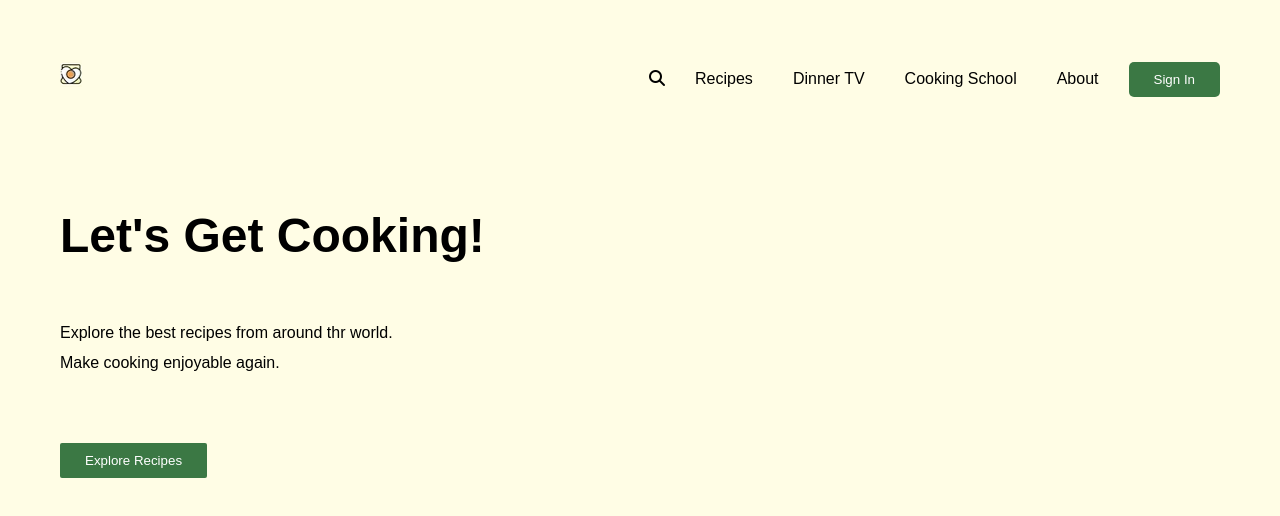
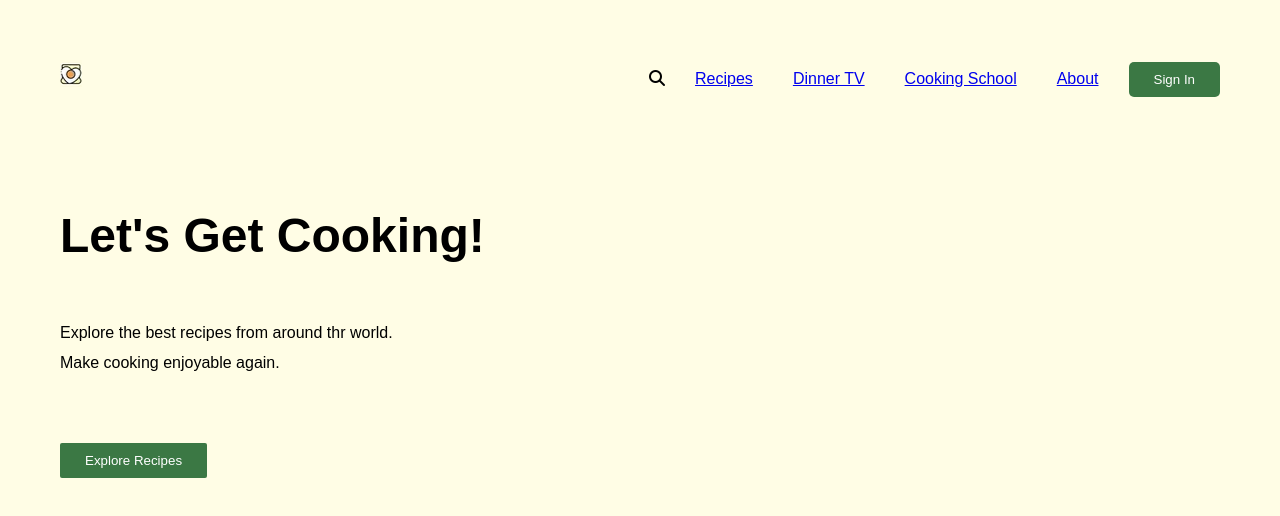
Before and after one commit to RyanClayKao/xuemi_practice_layout_by_react, a React (Vite) app: page / in a window 1280 px wide. Shown: the top 516 px of the page. Built offline with nearby package versions, Linux system fonts and the light colour scheme.

Commit message:
加入藉由 pathname 判斷而切換頁面組件的功能

```diff
--- /dev/null
+++ b/src/container/About/About.jsx
@@ -0,0 +1,6 @@
+
+export default function About() {
+  return (
+    <div>About</div>
+  )
+}
--- a/src/container/App/App.jsx
+++ b/src/container/App/App.jsx
@@ -1,22 +1,34 @@
-import { useState } from "react";
+import { useEffect, useState } from "react";
 import Logo from "./logo.png";
 import {
   StyledAppHeader,
   StyledAppHeaderNavigationBar,
   StyledSignInButton,
   StyledAppHeaderContent,
-  StyledExploerButton
+  StyledExploerButton,
 } from "./App.styled";
+import About from "../About/About";
+import Cooking from "../Cooking/Cooking";
+import Recipes from "../Recipes/Recipes";
+import Dinner from "../Dinner/Dinner";
 
 function App() {
   const [searchStart, setSearchStart] = useState(false);
+  const [pathname, setPathname] = useState("/");
+
+  useEffect(() => {
+    const pn = window.location.pathname;
+    setPathname(pn);
+  }, []);
 
   return (
     <div>
       <StyledAppHeader>
         <StyledAppHeaderNavigationBar>
           <div>
+            <a href="/">
               <img src={Logo} alt="Logo" />
+            </a>
           </div>
           <div className="navigation-list">
             <div className="search">
@@ -32,10 +44,18 @@ function App() {
             </div>
             <div className="navigation">
               <ul>
-                <li>Recipes</li>
-                <li>Dinner TV</li>
-                <li>Cooking School</li>
-                <li>About</li>
+                <li>
+                  <a href="/recipes">Recipes</a>
+                </li>
+                <li>
+                  <a href="/dinner">Dinner TV</a>
+                </li>
+                <li>
+                  <a href="/cooking">Cooking School</a>
+                </li>
+                <li>
+                  <a href="/about">About</a>
+                </li>
               </ul>
             </div>
             <div>
@@ -44,12 +64,20 @@ function App() {
           </div>
         </StyledAppHeaderNavigationBar>
         <StyledAppHeaderContent>
+          {pathname === "/" && (
+            <>
               <div className="content-title">Let's Get Cooking!</div>
               <div className="content-text">
                 <div>Explore the best recipes from around thr world.</div>
                 <div>Make cooking enjoyable again.</div>
               </div>
               <StyledExploerButton>Explore Recipes</StyledExploerButton>
+            </>
+          )}
+          {pathname === "/about" && <About />}
+          {pathname === "/cooking" && <Cooking />}
+          {pathname === "/recipes" && <Recipes />}
+          {pathname === "/dinner" && <Dinner />}
         </StyledAppHeaderContent>
       </StyledAppHeader>
     </div>
--- /dev/null
+++ b/src/container/Cooking/Cooking.jsx
@@ -0,0 +1,6 @@
+
+export default function Cooking() {
+  return (
+    <div>Cooking</div>
+  )
+}
--- /dev/null
+++ b/src/container/Dinner/Dinner.jsx
@@ -0,0 +1,6 @@
+
+export default function Dinner() {
+  return (
+    <div>Dinner</div>
+  )
+}
--- /dev/null
+++ b/src/container/Recipes/Recipes.jsx
@@ -0,0 +1,6 @@
+
+export default function Recipes() {
+  return (
+    <div>Recipes</div>
+  )
+}
```
Lines whose indentation alone changed are shown as unchanged.
